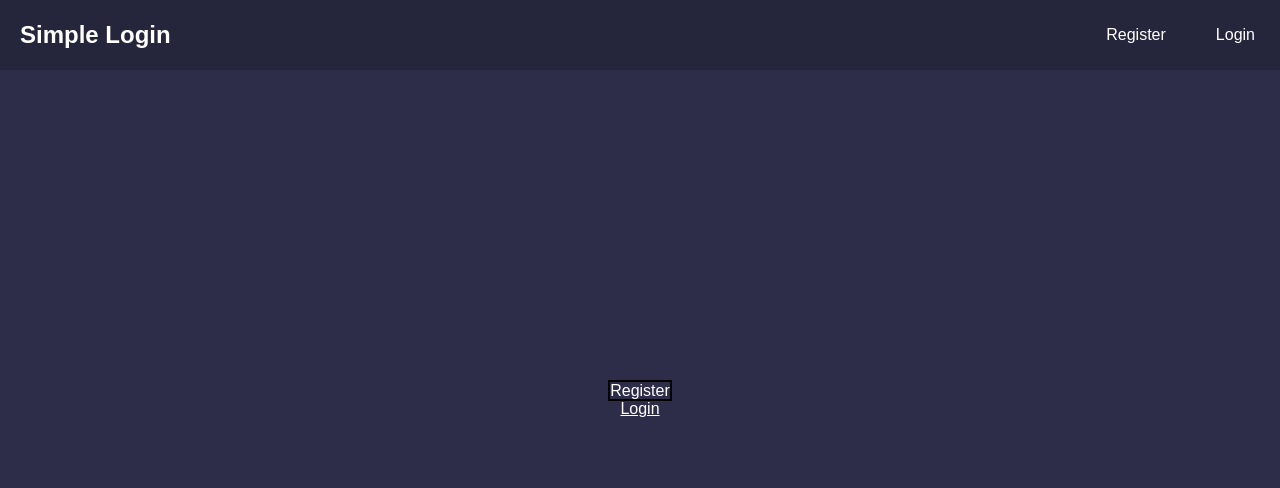
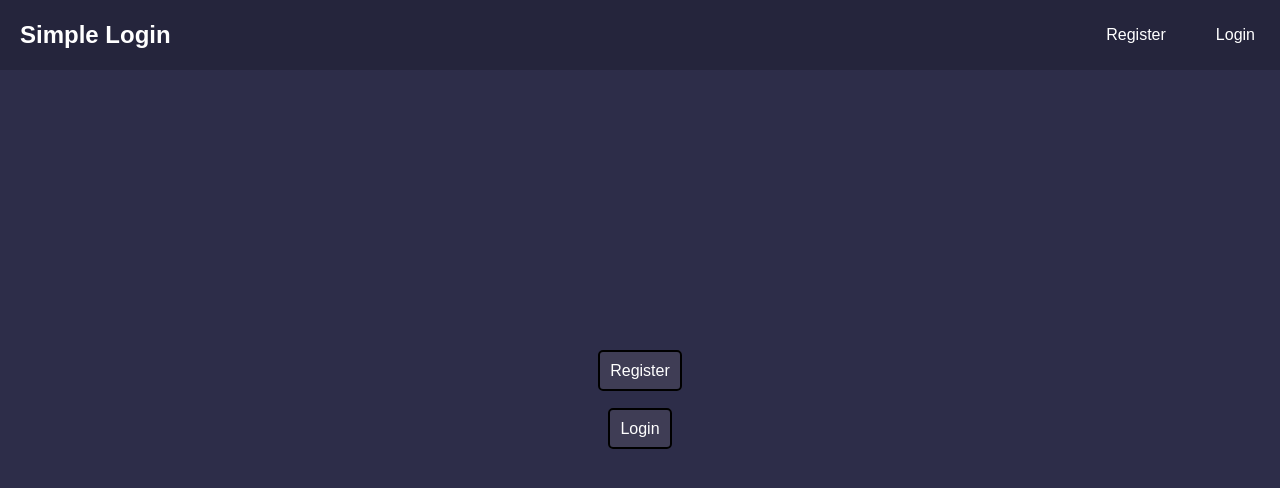
Before and after one commit to Vocaaaa/group-code, a plain HTML site: page public/index.html in a window 1280 px wide. Drawn offline with Linux system fonts and the light colour scheme.

Commit message:
to master

```diff
--- a/public/style.css
+++ b/public/style.css
@@ -48,9 +48,40 @@
     flex-direction: column;
 }
 
+.register {
+    margin-bottom: 20px;
+    transition: 0.5s;
+}
+
+.login {
+    margin-top: 20px;
+    transition: 0.5s;
+}
+
+.login:hover {
+    transform: scale(1.1);
+    transition: 0.5s;
+}
+
+.register:hover {
+    transform: scale(1.1);
+    transition: 0.5s;
+}
+
 .register a {
     text-decoration: none;
-    width: 100px;
-    height: 40px;
+    padding: 10px;
     border: 2px solid black;
+    border-radius: 5px;
+    background-color: rgb(63, 61, 85);
+    user-select: none;
 }
+
+.login a {
+    text-decoration: none;
+    padding: 10px;
+    border: 2px solid black;
+    border-radius: 5px;
+    background-color: rgb(63, 61, 85);
+    user-select: none;
+}
```
